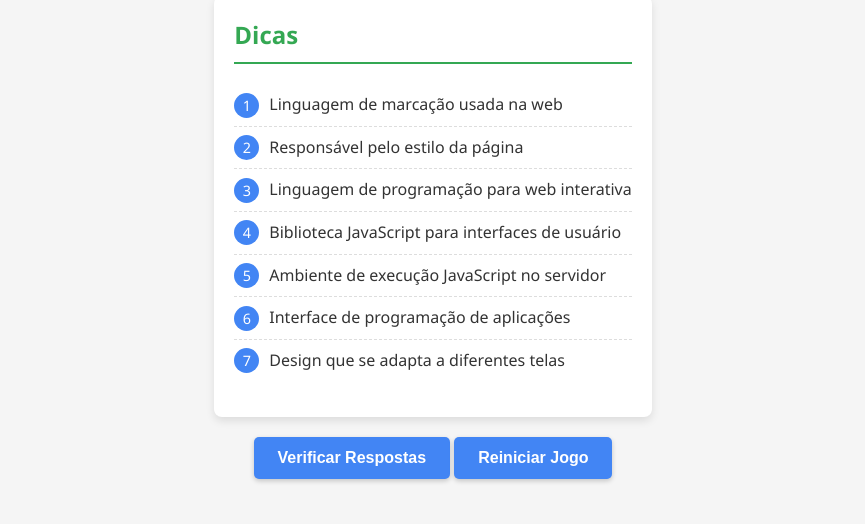
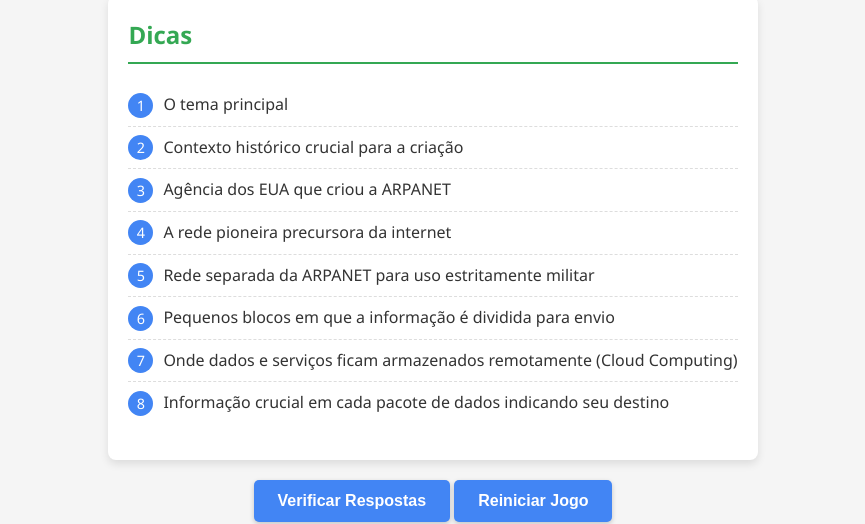
Before and after one commit to SavioSrg/teacher-link-hub, a plain HTML site: page exercicios/cacar/palavras.html in a window 1280 px wide. Shown: the part 1113-1637 px from the top of the page, without its empty margins (207-1072 px from the left). Drawn offline with Linux system fonts and the light colour scheme.

Commit message:
atualização de palavras

```diff
--- a/exercicios/cacar/palavras.html
+++ b/exercicios/cacar/palavras.html
@@ -181,7 +181,7 @@
   </style>
 </head>
 <body>
-  <h1>Caça Palavras - Tecnologia Web</h1>
+  <h1>Caça Palavras - Internet</h1>
 
   <div class="stats">
     <div class="stat-item">Encontradas: <span id="found-count">0</span>/<span id="total-words">3</span></div>
@@ -201,13 +201,14 @@
 
   <script>
     const words = [
-      { word: "HTML", clue: "Linguagem de marcação usada na web" },
-      { word: "CSS", clue: "Responsável pelo estilo da página" },
-      { word: "JAVASCRIPT", clue: "Linguagem de programação para web interativa" },
-      { word: "REACT", clue: "Biblioteca JavaScript para interfaces de usuário" },
-      { word: "NODEJS", clue: "Ambiente de execução JavaScript no servidor" },
-      { word: "API", clue: "Interface de programação de aplicações" },
-      { word: "RESPONSIVO", clue: "Design que se adapta a diferentes telas" }
+      { word: "INTERNET", clue: "O tema principal" },
+      { word: "GUERRAFRIA", clue: "Contexto histórico crucial para a criação" },
+      { word: "DARPA", clue: "Agência dos EUA que criou a ARPANET" },
+      { word: "ARPANET", clue: "A rede pioneira precursora da internet" },
+      { word: "MILNET", clue: "Rede separada da ARPANET para uso estritamente militar" },
+      { word: "PACOTES", clue: "Pequenos blocos em que a informação é dividida para envio" },
+      { word: "NUVEM", clue: "Onde dados e serviços ficam armazenados remotamente (Cloud Computing)" },
+      { word: "ENDERECO", clue: "Informação crucial em cada pacote de dados indicando seu destino" }
     ];
 
     const gridSize = 15;
```
